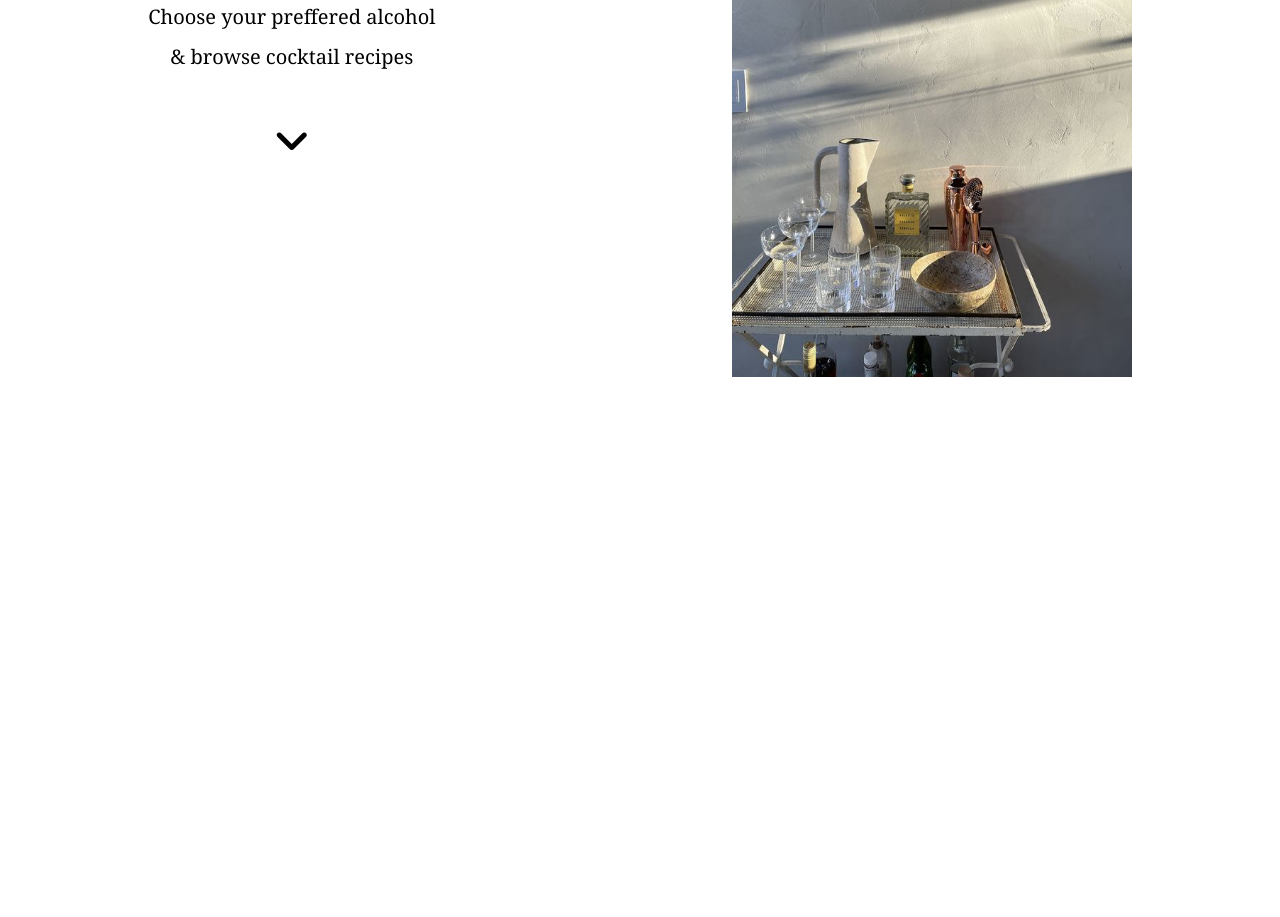
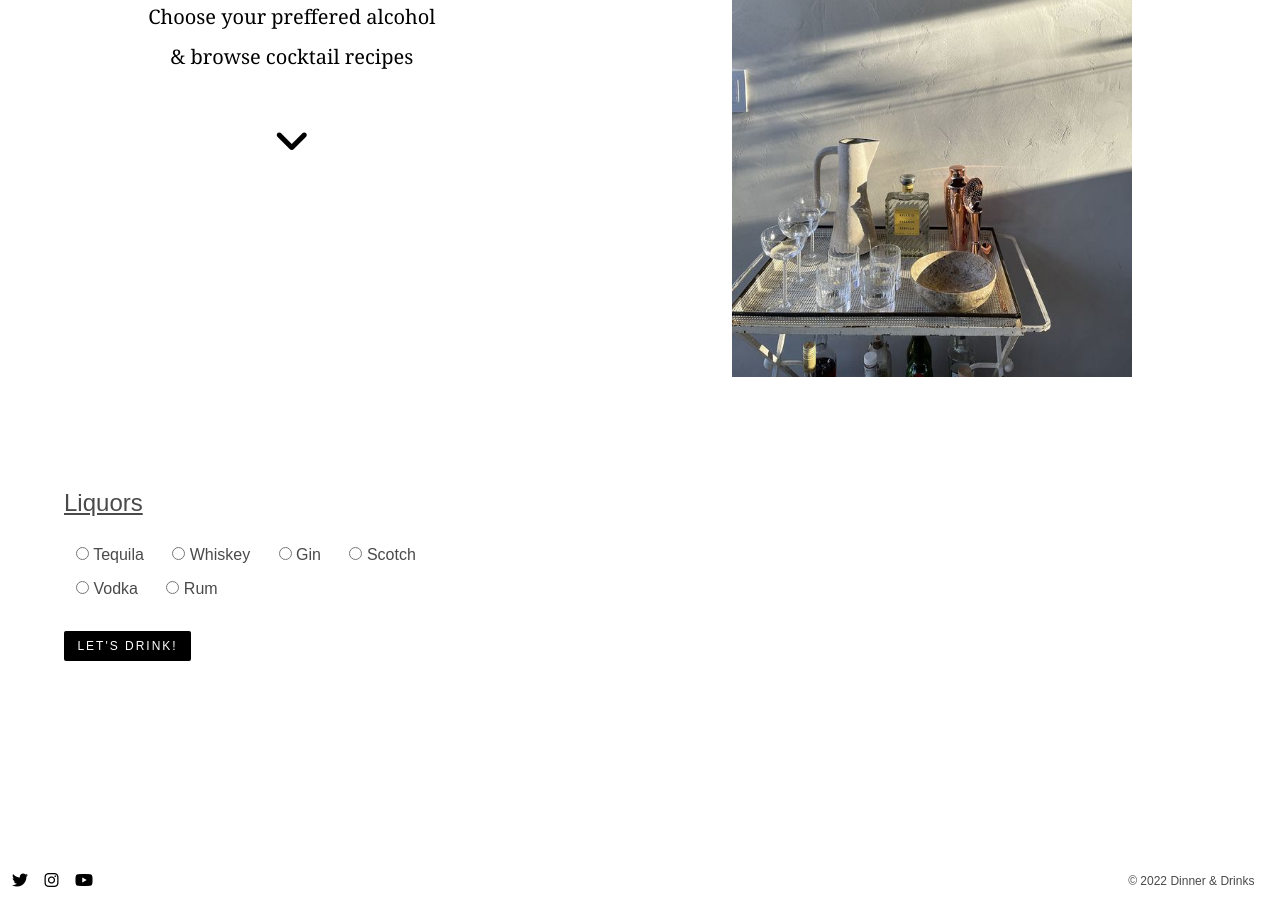
Before and after one commit to sophiehomer/dinner-drinks, a plain HTML site: page drinks/drinkIndex.html in a window 1280 px wide. Shown: the part 333-1250 px from the top of the page. Before the commit the page ends 800 px from the top, so only its background shows below. Drawn offline with nearby package versions, Linux system fonts and the light colour scheme.

Commit message:
added styles

```diff
--- a/drinks/drinkIndex.html
+++ b/drinks/drinkIndex.html
@@ -47,6 +47,73 @@
            </div>
         </nav>
    </header>
+     <!-- Main -->
+     <main class="container">
+        <div class="columns">
+            <aside class="column">
+                <div id="form">
+                    <div class="options-container">
+                        <form action="">
+                            <div id="food_options">
+                                <div class="block">
+                                    <h2 class="is-size-5-mobile is-size-4 is-underlined form-title">Liquors</h2>
+                                    <label class="radio mx-3  mt-5">
+                                        <input type="radio" name="alcohol" id="tequila" value="tequila">
+                                        Tequila
+                                    </label>
+                                    <label class="radio mx-3 pt-3">
+                                        <input type="radio" name="alcohol" id="whiskey" value="whiskey">
+                                        Whiskey
+                                    </label>
+                                    <label class="radio mx-3 pt-3">
+                                        <input type="radio" name="alcohol" id="gin" value="gin">
+                                        Gin
+                                    </label>
+                                    <label class="radio mx-3 pt-3">
+                                        <input type="radio" name="alcohol" id="scotch" value="scotch">
+                                        Scotch
+                                    </label>
+                                    <label class="radio mx-3 pt-3">
+                                        <input type="radio" name="alcohol" id="vodka" value="vodka">
+                                        Vodka
+                                    </label>
+                                    <label class="radio mx-3 pt-3 mb-4">
+                                        <input type="radio" name="alcohol" id="rum" value="rum">
+                                        Rum
+                                    </label>
+                                </div>
+                            </div>
+                            <button type="submit" class="button is-small mt-4" id="search_drinks">
+                                <h3>LET'S DRINK!</h3>
+                            </button>
+                    </div>
+                    </form>
+                </div>
+            </aside>
+            <!-- display the results as cards -->
+            <article id="results" class="column mt-4 mb-6 is-three-fifths">
+
+            </article>
+        </div>
+    </main>
+    <!--end of container-->
+    <!-- Footer -->
+    <footer class="level is-mobile">
+        <div class="footer-left">
+            <a href="#" class="footer-icons is-size-6 is-size-5-mobile">
+                <i class="fab fa-twitter blackiconcolor pl-3"></i>
+            </a>
+            <a href="#" class="footer-icons is-size-6 is-size-5-mobile">
+                <i class="fab fa-instagram blackiconcolor pl-3"></i>
+            </a>
+            <a href="#" class="footer-icons is-size-6 is-size-5-mobile">
+                <i class="fab fa-youtube blackiconcolor pl-3"></i>
+            </a>
+        </div>
+        <div class="footer-copyright">
+            <h4>&copy; 2022 Dinner & Drinks</h4>
+        </div>
+     </footer>
 
 
     <script src="./drinkIndex.js"></script>
--- a/drinks/drinks.css
+++ b/drinks/drinks.css
@@ -89,3 +89,73 @@ header {
   .is-hoverable .navbar-item:hover {
     color: #FFD211;
   }
+
+
+.container {
+    padding-bottom: 20%;
+  }
+
+#food_options {
+    padding-top: 10%;
+}
+
+/* --------------- BUTTONS---------------  */
+.button {
+    letter-spacing: 2px;
+    font-family: sans-serif;
+    border: 0px;
+    font-size: 14px;
+    background-color: black;
+    color: white;
+    font-weight: bold;
+    padding: 1% 3% 1% 3%;
+  }
+
+  .button:hover {
+    transform: scale(1.1);
+    background-color: #FFD211;
+  }
+
+  /* --------------- RESULTS ---------------  */
+  /* #results {
+    padding-top: 20%;
+  } */
+
+  .message-header {
+    background-color: white !important;
+  }
+
+/* --------------- RESULTS ---------------  */
+/* #results {
+  padding-top: 20%;
+} */
+
+.message-header {
+    background-color: white !important;
+  }
+
+
+/* --------------- FOOTER ---------------  */
+
+footer {
+    background-color: transparent;
+    position: absolute;
+    width: 100%;
+    bottom: 0;
+    padding:0;
+    margin: 0px;
+  }
+
+  .footer-copyright {
+    padding-right: 2%;
+    font-size: 12px;
+    font-family: sans-serif;
+  }
+
+  .footer-icons {
+    color: black;
+  }
+
+  .footer-icons:hover {
+    color: #FFD211;
+  }
--- a/food/food.css
+++ b/food/food.css
@@ -155,6 +155,23 @@ main {
   flex-direction: row
 }
 
+/* --------------- BUTTONS---------------  */
+
+.button {
+  letter-spacing: 2px;
+  font-family: sans-serif;
+  border: 0px;
+  font-size: 14px;
+  background-color: black;
+  color: white;
+  font-weight: bold;
+  padding: 1% 3% 1% 3%;
+}
+
+.button:hover {
+  transform: scale(1.1);
+  background-color: #FFD211;
+}
 
 /* --------------- RESULTS ---------------  */
 /* #results {
@@ -168,6 +185,7 @@ main {
 /* --------------- FOOTER ---------------  */
 
 footer {
+  background-color: transparent;
   position: absolute;
   width: 100%;
   bottom: 0;
@@ -175,22 +193,16 @@ footer {
   margin: 0px;
 }
 
+.footer-copyright {
+  padding-right: 2%;
+  font-size: 12px;
+  font-family: sans-serif;
+}
+
 .footer-icons {
-
   color: black;
 }
 
 .footer-icons:hover {
   color: #FFD211;
 }
-
-.footer-copyright {
-  padding-right: 1%;
-}
-/* .bannerFood {
-  background-image: url(../assets/images/dinner7-2.jpeg);
-  background-position: center;
-  height: 200px;
-  width: 100%;
-  margin-bottom: 1vw;
-} */
```
Also changed, not shown: food/foodIndex.html (+4 -4 lines).
